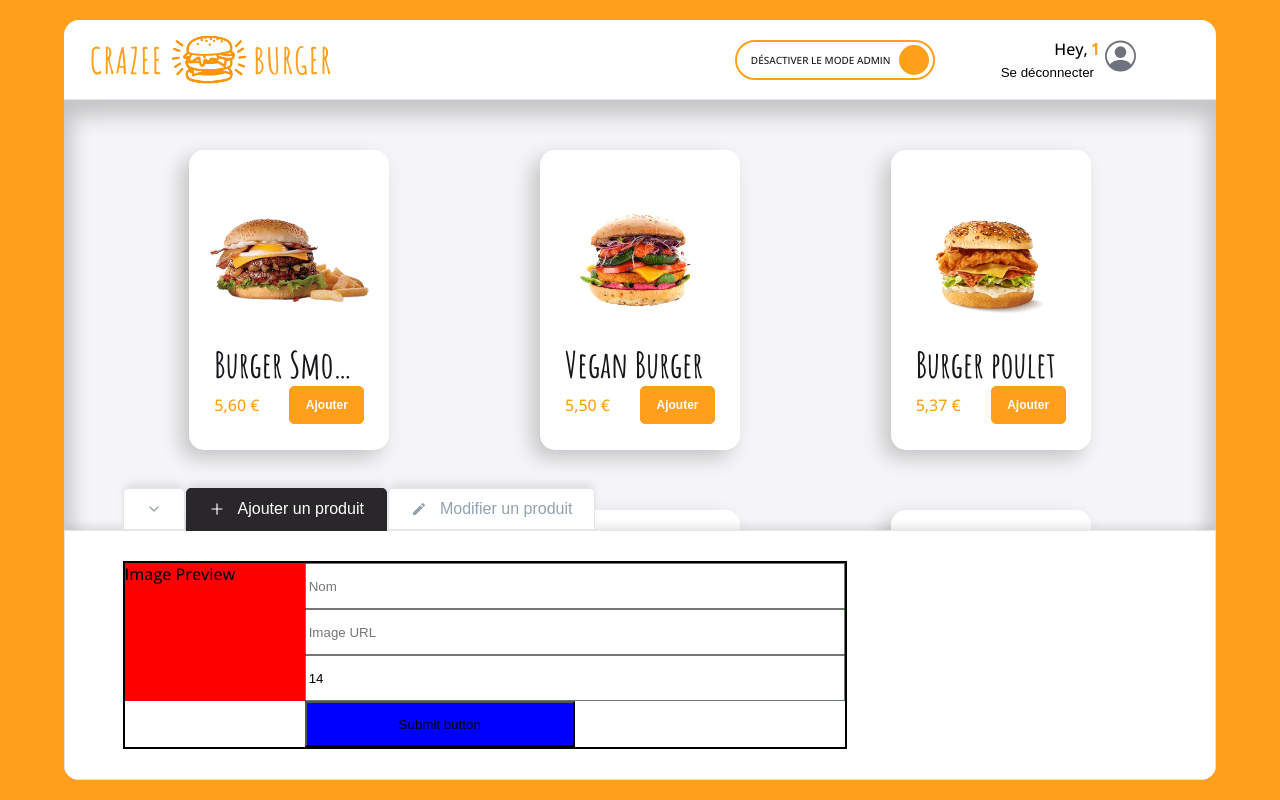
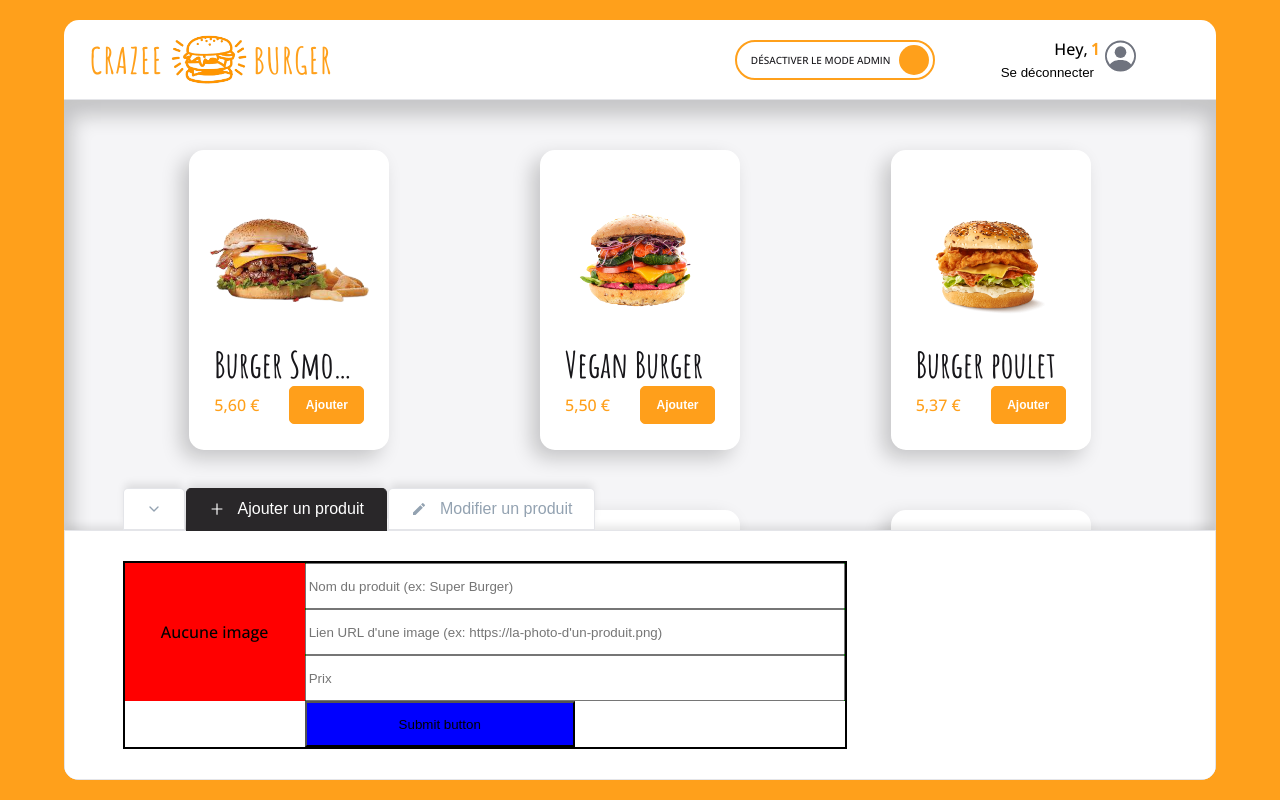
Before and after one commit to T0n-io/projet-resto, a React (Vite) app: page /order/1 in a window 1280 px wide. Built offline with nearby package versions, Linux system fonts and the light colour scheme; grey boxes are pictures that could not be loaded.

Commit message:
✨ F08: ADMIN > AddForm > reset form after submission

```diff
--- a/src/components/pages/Order/Main/MainRightSide/AdminPanel/AddForm.jsx
+++ b/src/components/pages/Order/Main/MainRightSide/AdminPanel/AddForm.jsx
@@ -6,7 +6,7 @@ const EMPTY_PRODUCT = {
   id: "",
   title: "",
   imageSource: "",
-  price: 14,
+  price: 0,
 };
 
 export default function AddForm() {
@@ -22,38 +22,44 @@ export default function AddForm() {
       id: crypto.randomUUID(),
     };
     handleAdd(newProductToAdd);
+    setNewProduct(EMPTY_PRODUCT);
   };
 
   const handleChange = (event) => {
-    const {name, value} = event.target;
+    const { name, value } = event.target;
     setNewProduct({ ...newProduct, [name]: value });
   };
-
 
   //affichage
   return (
     <AddFormStyled onSubmit={handleSubmit}>
-      <div className="img-preview">Image Preview</div>
+      <div className="img-preview">
+        {newProduct.imageSource ? (
+          <img src={newProduct.imageSource} alt={newProduct.title} />
+        ) : (
+          <div>Aucune image</div>
+        )}
+      </div>
       <div className="input-fields">
         <input
           name="title"
           value={newProduct.title}
           type="text"
-          placeholder="Nom"
+          placeholder="Nom du produit (ex: Super Burger)"
           onChange={handleChange}
         />
         <input
           name="imageSource"
           value={newProduct.imageSource}
           type="text"
-          placeholder="Image URL"
+          placeholder="Lien URL d'une image (ex: https://la-photo-d'un-produit.png)"
           onChange={handleChange}
         />
         <input
           name="price"
           value={newProduct.price ? newProduct.price : ""}
           type="text"
-          placeholder="Price"
+          placeholder="Prix"
           onChange={handleChange}
         />
       </div>
@@ -72,6 +78,16 @@ const AddFormStyled = styled.form`
   .img-preview {
     background-color: red;
     grid-area: 1 / 1 / 4 / 2;
+    display: flex;
+    justify-content: center;
+    align-items: center;
+
+    img {
+      width: 100%;
+      height: 100%;
+      object-fit: contain;
+      object-position: center;
+    }
   }
   .input-fields {
     background-color: green;
--- a/src/components/pages/Order/Menu.jsx
+++ b/src/components/pages/Order/Menu.jsx
@@ -1,4 +1,4 @@
-import { useContext, useState } from "react";
+import { useContext } from "react";
 import styled from "styled-components";
 import { theme } from "../../..";
 import { formatPrice } from "../../../utils/maths.jsx";
```
